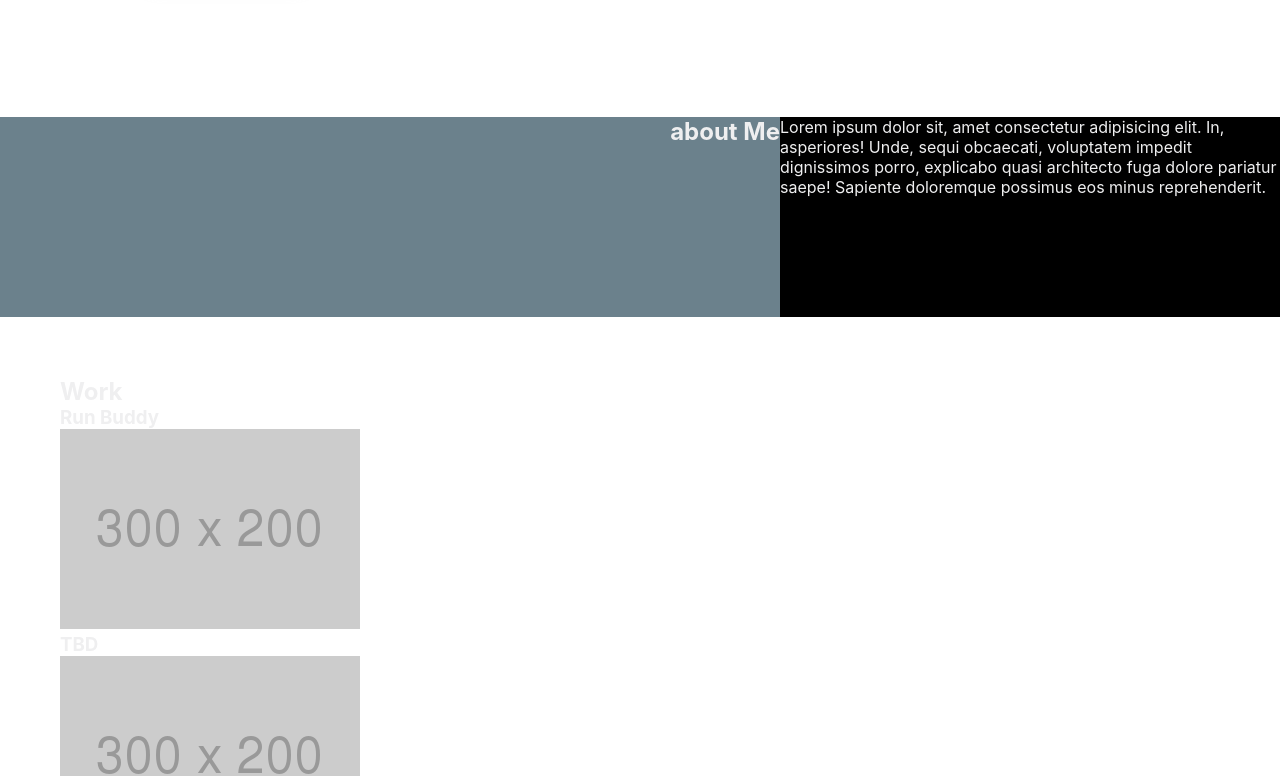
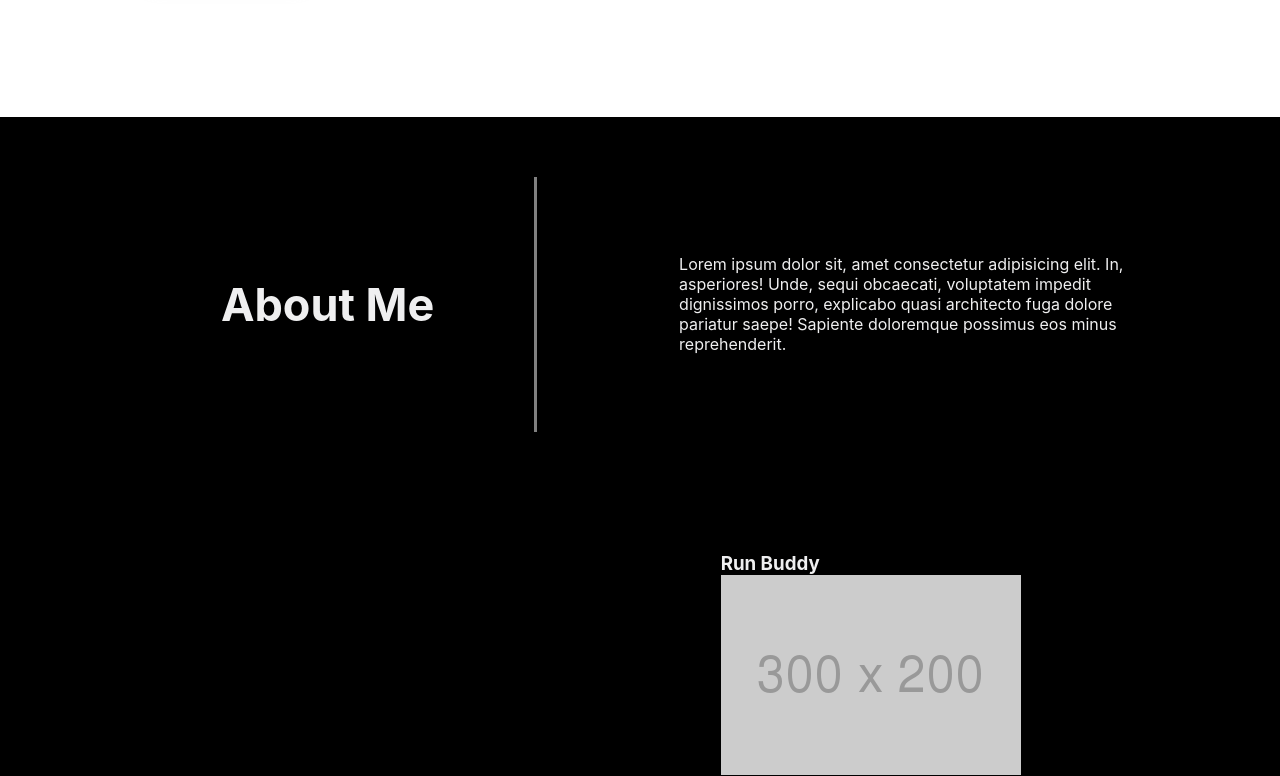
Before and after one commit to Droth2/droth-portfolio, a plain HTML site: page index.html in a window 1280 px wide. Shown: the part 621-1397 px from the top of the page. Drawn offline with Linux system fonts and the light colour scheme.

Commit message:
finished styling about me and started work section

```diff
--- a/assets/css/style.css
+++ b/assets/css/style.css
@@ -136,16 +136,33 @@ section {
 /* about me styles start*/
 
 #about-me {
-    background-color: var(--sec-color);
+    background-color: black;
     display: flex;
-    justify-content: flex-end;
+    justify-content: space-around;
+    align-items: center;
     flex-wrap: wrap;
-    padding: 0;
+    padding: 60px;
+}
+
+#about-me .about {
+    border-right: 3px solid gray;
+    padding: 100px;
+    font-size: 30px;
 }
 
 #about-me .me {
     max-width: 500px;
+    padding: 20px;
+}
+
+/* about me styles end */
+
+/* work styles start*/
+
+#work {
     background-color: black;
-    padding: 0;
-    height: 200px;
+    display: flex;
+    justify-content: space-around;
+    flex-wrap: wrap;
+    align-items: center;
 }
--- a/index.html
+++ b/index.html
@@ -49,7 +49,7 @@
 <!-- about me section -->
 <section id="about-me">
     <div class="about">
-        <h2>about Me</h2>
+        <h2>About Me</h2>
     </div>
     <div class="me">
         <p>
```
